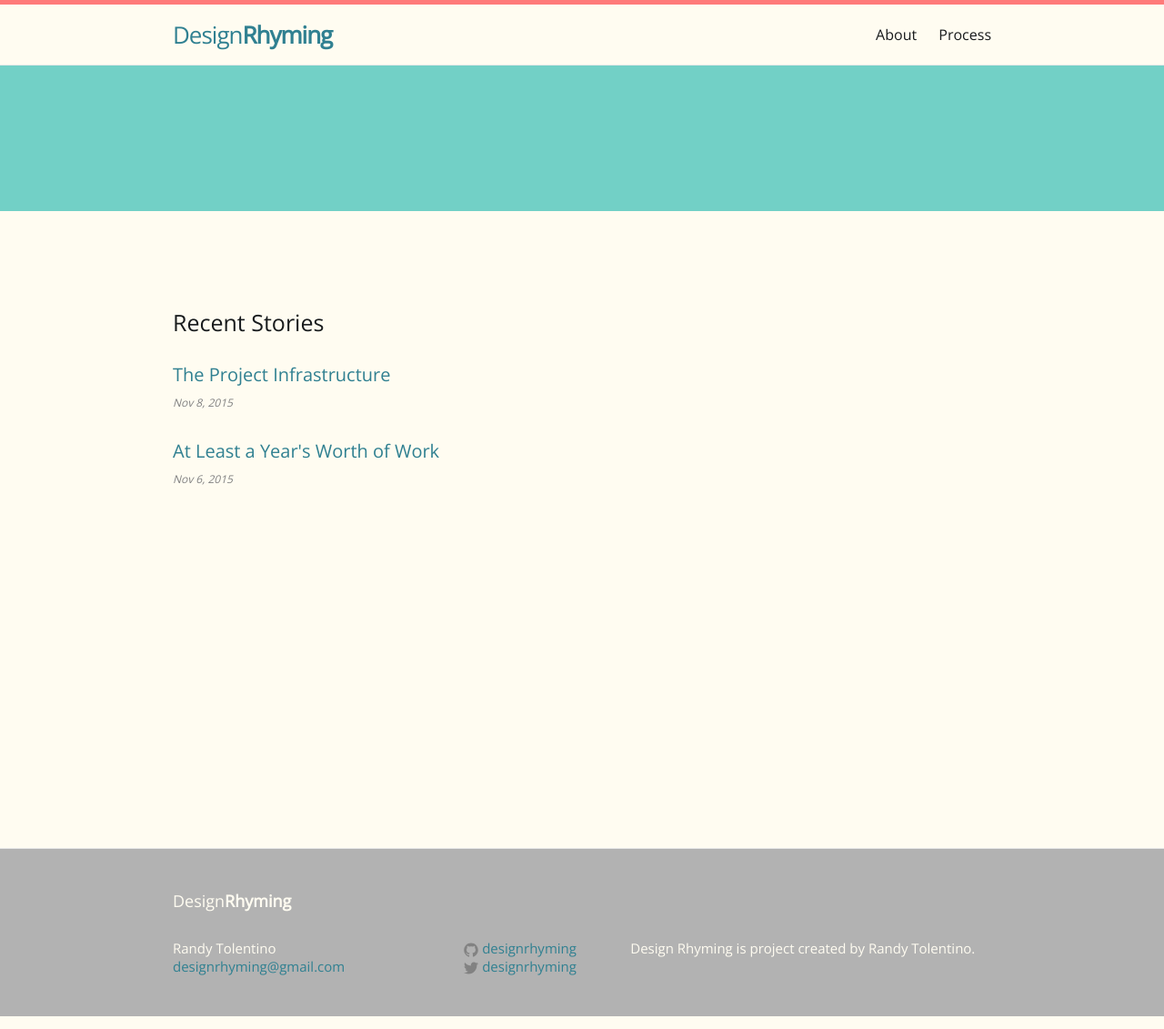
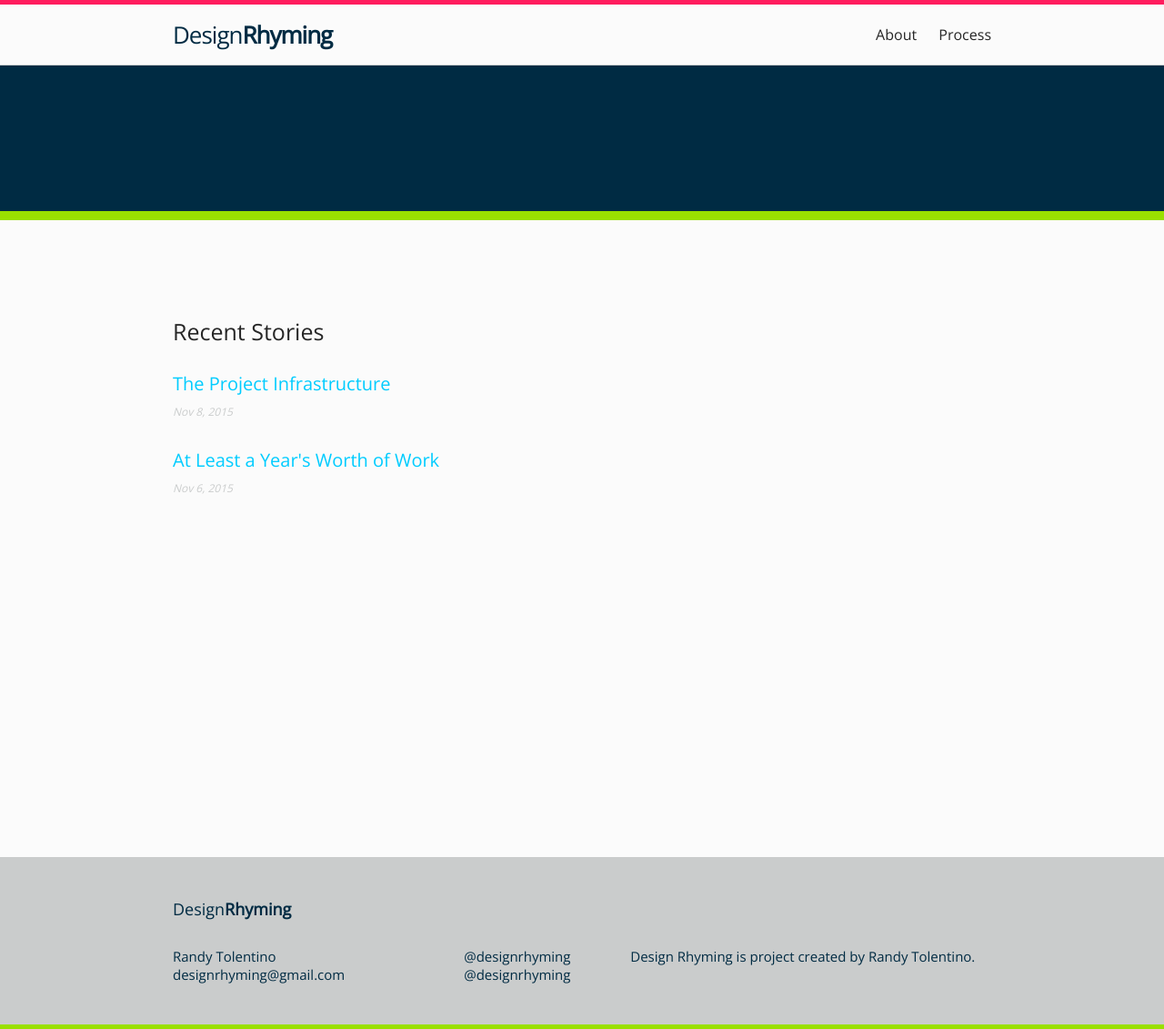
Before and after one commit to designrhyming/designrhyming, a Jekyll site: the page built from blog/index.html, in a window 1280 px wide. Shown: the whole page at 91% size. Built offline with Jekyll 4.4.1, drawn with Linux system fonts in a browser that asks for light colours.

Commit message:
Major color scheme upgrade - v.2

```diff
--- a/blog/_includes/footer.html
+++ b/blog/_includes/footer.html
@@ -14,17 +14,8 @@
 
       <div class="footer-col footer-col-2">
         <ul class="social-media-list">
-          {% if site.github_username %}
-          <li>
-            {% include icon-github.html username=site.github_username %}
-          </li>
-          {% endif %}
-
-          {% if site.twitter_username %}
-          <li>
-            {% include icon-twitter.html username=site.twitter_username %}
-          </li>
-          {% endif %}
+          <li>@designrhyming</li>
+          <li>@designrhyming</li>
         </ul>
       </div>
 
--- a/blog/_includes/head.html
+++ b/blog/_includes/head.html
@@ -3,7 +3,7 @@
   <meta http-equiv="X-UA-Compatible" content="IE=edge">
   <meta name="viewport" content="width=device-width, initial-scale=1">
 
-  <title>{% if page.title %}{{ page.title }}{% else %}{{ site.title }}{% endif %}</title>
+  <title>Design Rhyming</title>
   <meta name="description" content="{% if page.excerpt %}{{ page.excerpt | strip_html | strip_newlines | truncate: 160 }}{% else %}{{ site.description }}{% endif %}">
 
   <link rel="stylesheet" href="{{ "/css/main.css" | prepend: site.baseurl }}">
--- a/blog/_sass/_base.scss
+++ b/blog/_sass/_base.scss
@@ -4,8 +4,8 @@
 body {
     font-family: $base-font-family;
     font-size: 16px;
-    color: $text-color;
-    background-color: $sand;
+    color: $black;
+    background-color: $offwhite;
     -webkit-text-size-adjust: 100%;
     -webkit-font-feature-settings: "kern" 1;
     -moz-font-feature-settings: "kern" 1;
@@ -51,22 +51,22 @@ li:before {
     content: "• ";
     font-family:"Arial Black";
     font-size: $small-font-size;
-    color: $pink;
+    color: $magenta;
 }
 
 /**
  * Links
  */
 a {
-    color: $darkteal;
+    color: $darkblue;
     text-decoration: none;
 
     &:visited {
-        color: $darkteal;
+        color: $darkblue;
     }
 
     &:hover {
-        color: $darkteal;
+        color: $darkblue;
         font-weight: bold;
     }
 }
@@ -77,8 +77,8 @@ a {
  * Blockquotes
  */
 blockquote {
-    color: $grey-color;
-    border-left: 4px solid $grey-color-light;
+    color: $grey;
+    border-left: 4px solid $grey;
     padding-left: $spacing-unit / 2;
     font-size: 18px;
     letter-spacing: -1px;
@@ -97,7 +97,7 @@ blockquote {
 pre,
 code {
     font-size: 15px;
-    border: 1px solid $grey-color-light;
+    border: 1px solid $grey;
     border-radius: 3px;
     background-color: #eef;
 }
@@ -166,7 +166,7 @@ pre {
         vertical-align: middle;
 
         path {
-            fill: $grey-color;
+            fill: $grey;
         }
     }
 }
--- a/blog/_sass/_layout.scss
+++ b/blog/_sass/_layout.scss
@@ -2,8 +2,8 @@
  * Site header
  */
 .site-header {
-    border-top: 5px solid $pink;
-    border-bottom: 1px solid $grey-color-light;
+    border-top: 5px solid $magenta;
+    border-bottom: 1px solid $grey;
     min-height: 56px;
     padding: 5px 0 5px 0;
 
@@ -13,8 +13,9 @@
 
 .site-banner {
     width: 100%;
-    background-color: $teal;
+    background-color: $darkblue;
     padding: 5em 0 5em 0;
+    border-bottom: 10px solid $lime;
 }
 
 .site-title {
@@ -27,7 +28,7 @@
 
     &,
     &:visited {
-        color: $darkteal;
+        color: $darkblue;
     }
 }
 
@@ -40,7 +41,7 @@
     }
 
     .page-link {
-        color: $text-color;
+        color: $black;
         line-height: $base-line-height;
 
         // Gaps between nav items, but not on the last one
@@ -53,7 +54,7 @@
         position: absolute;
         top: 15px;
         right: $spacing-unit / 2;
-        background-color: $sand;
+        background-color: $offwhite;
         text-align: right;
 
         .menu-icon {
@@ -70,7 +71,7 @@
                 height: 15px;
 
                 path {
-                    fill: $pink;
+                    fill: $magenta;
                 }
             }
         }
@@ -83,7 +84,6 @@
         &:hover .trigger {
             display: block;
             padding-bottom: 5px;
-            box-shadow: -5px 5px 15px $grey-color-light;
         }
 
         .page-link {
@@ -104,10 +104,10 @@
  * Site footer
  */
 .site-footer {
-    border-top: 1px solid $grey-color-light;
+    border-bottom: 5px solid $lime;
     padding: $spacing-unit 0;
     background-color: $grey;
-    color: $sand;
+    color: $darkblue;
 }
 
 .footer-heading {
@@ -119,13 +119,13 @@
 .social-media-list {
     list-style: none;
     margin-left: 0;
-    color: $sand;
+    color: $darkblue;
     padding-left: 0;
 }
 
 .footer-col-wrapper {
     font-size: 15px;
-    color: $grey-color;
+    color: $grey;
     margin-left: -$spacing-unit / 2;
     @extend %clearfix;
 }
@@ -134,7 +134,7 @@
     float: left;
     margin-bottom: $spacing-unit / 2;
     padding-left: $spacing-unit / 2;
-    color: $sand;
+    color: $darkblue;
 }
 
 .footer-col-1 {
@@ -204,12 +204,13 @@
 
 .post-meta {
     font-size: $small-font-size;
-    color: $grey-color;
+    color: $grey;
     font-style: italic;
 }
 
-.post-link {
+.post-link, .post-link:visited {
     display: block;
+    color: $midteal;
 }
 
 
@@ -224,7 +225,7 @@
 .post-title {
     letter-spacing: -1px;
     line-height: 1;
-    color: $teal;
+    color: $midteal;
 
     @include media-query($on-laptop) {
         font-size: 36px;
--- a/blog/_sass/_text.scss
+++ b/blog/_sass/_text.scss
@@ -24,5 +24,5 @@ h5 {font-size: 1em;}
 quote {
     font-style: italic;
     font-size: 1.25em;
-    color: $pink;
+    color: $magenta;
 }
--- a/blog/css/main.scss
+++ b/blog/css/main.scss
@@ -15,33 +15,26 @@ $spacing-unit:     30px;
 
 $small-font-size: 0.75em;
 
-$text-color:       #181B1D;
-$background-color: #fdfdfd;
-$brand-color:      #2a7ae2;
-
-$grey-color:       #828282;
-$grey-color-light: lighten($grey-color, 40%);
-$grey-color-dark:  darken($grey-color, 25%);
-
-// Ran Colors
-$pink: #FF7A7A;
-$teal: #72D0C6;
-$midteal: #51A8AC;
-$darkteal: #308091;
-$grey: #B2B2B2;
-$sand: #FFFCF1;
-$overlay: rgba(0, 0, 0, 0.90);
+// Ranc Color Scheme
+$magenta: #FF1C5E;
+$lime: #99E000;
+$midteal: #00CCFF;
+$darkblue: #002B43;
+$yellow: #FFC400;
+$grey: #CACCCC;
+$offwhite: #FBFBFB;
+$black: #262626;
 
 .dark {
-	color: $darkteal;
+    color: $darkblue;
 }
 
 .medium {
-	color: $midteal;
+    color: $midteal;
 }
 
 .light {
-	color: $teal;
+    color: $lime;
 }
 
 // Width of the content area
```
Also changed, not shown: blog/_includes/icon-github.svg, blog/_includes/icon-twitter.svg.
